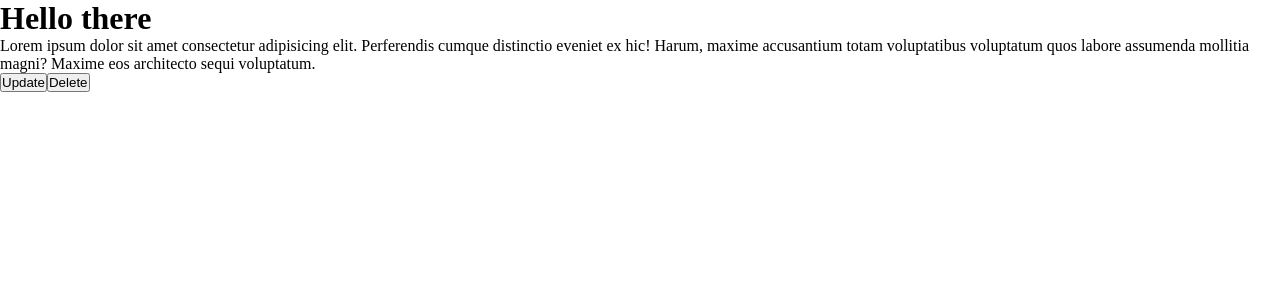
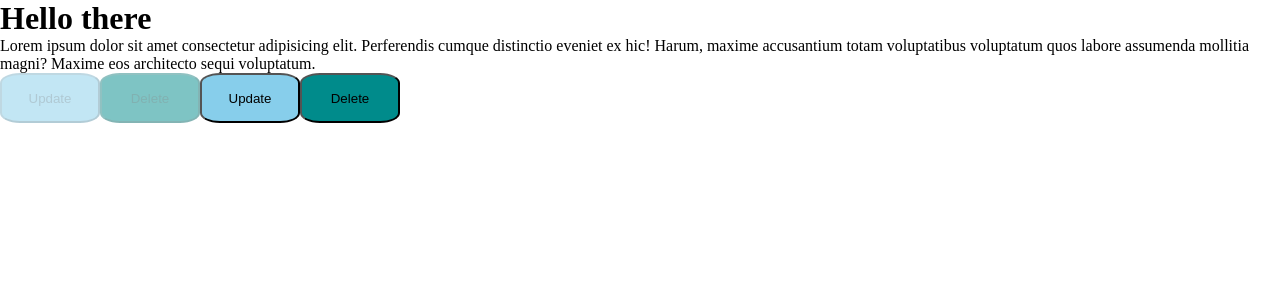
Before and after one commit to ViktorPalchynskyi/Learning-React, a React (Vite) app in the folder react_test1/: page / in a window 1280 px wide. Shown: the top 300 px of the page. Built offline with nearby package versions, Linux system fonts and the light colour scheme.

Commit message:
05.10.24 - added inner styles for button

```diff
--- a/react_test1/package.json
+++ b/react_test1/package.json
@@ -10,6 +10,7 @@
     "preview": "vite preview"
   },
   "dependencies": {
+    "classnames": "^2.5.1",
     "react": "^18.3.1",
     "react-dom": "^18.3.1"
   },
--- a/react_test1/src/components/Article/Article.jsx
+++ b/react_test1/src/components/Article/Article.jsx
@@ -10,10 +10,16 @@ export function Article() {
                 voluptatum quos labore assumenda mollitia magni?
                 Maxime eos architecto sequi voluptatum.
             </p>
-            <Button onClick={() => console.log('Updated')}>
+            <Button onClick={() => console.log('Updated')} disabled type={'secondary'}>
                 Update
             </Button>
-            <Button onClick={() => console.log('Deleted')}>
+            <Button onClick={() => console.log('Deleted')} disabled type={'primary'}>
+                Delete
+            </Button>
+            <Button onClick={() => console.log('Updated')} type={'secondary'}>
+                Update
+            </Button>
+            <Button onClick={() => console.log('Deleted')} type={'primary'}>
                 Delete
             </Button>
         </>
--- a/react_test1/src/components/Button/Button.jsx
+++ b/react_test1/src/components/Button/Button.jsx
@@ -1,16 +1,29 @@
 import React from 'react';
+import styles from './styles.module.scss';
+import classNames from 'classnames';
 
+const buttonStyles = {
+    primary: styles.primary,
+    secondary: styles.secondary,
+};
 
-export function Button({
-    children,
-    onClick,
-    disabled,
-}) {
+// use root class  for top lvl element e.g. button element
+export function Button({ children, onClick, disabled, type, className }) {
+    console.log(styles);
 
     return (
         <button
             onClick={onClick}
             disabled={disabled}
+            className={classNames(
+                className,
+                styles.root,
+                styles.container,
+                buttonStyles[type],
+                {
+                    [styles.disabled]: disabled,
+                }
+            )}
         >
             {children}
         </button>
--- /dev/null
+++ b/react_test1/src/components/Button/styles.module.scss
@@ -0,0 +1,21 @@
+.root {
+    border-radius: 20%;
+    padding: 5px 10px;
+}
+
+.container {
+    width: 100px;
+    height: 50px;
+}
+
+.disabled {
+    opacity: 0.5;
+}
+
+.primary {
+    background-color: darkcyan;
+}
+
+.secondary {
+    background-color: skyblue;
+}
```
Also changed, not shown: 1 other file (tests, documents, lock files or other folders).
